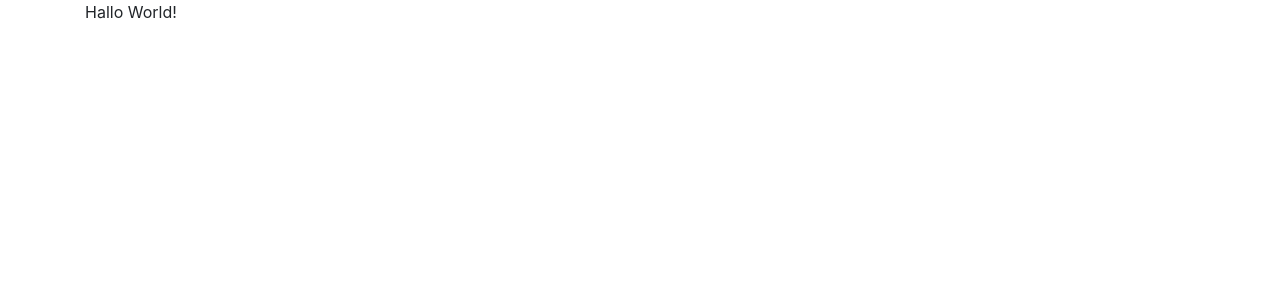
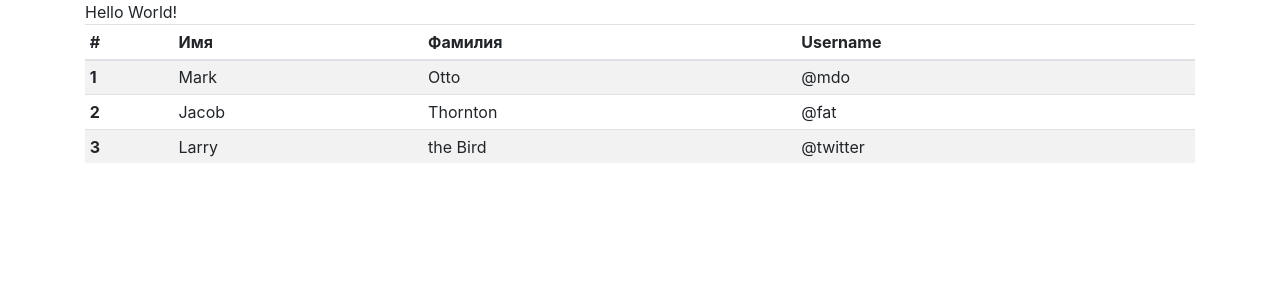
Before and after one commit to Guseff/datagrid, a React app: page / in a window 1280 px wide. Shown: the top 300 px of the page. Built offline with nearby package versions, Linux system fonts and the light colour scheme.

Commit message:
feat: add generator for data

```diff
--- a/src/App.jsx
+++ b/src/App.jsx
@@ -1,9 +1,15 @@
 import 'bootstrap/dist/css/bootstrap.css'
 
 import React from 'react'
+import MainTable from './components/Table'
 
 const App = () => {
-  return <div>Hallo World!</div>
+  return (
+    <div>
+      Hello World!
+      <MainTable />
+    </div>
+  )
 }
 
 export default App
--- /dev/null
+++ b/src/components/Table.jsx
@@ -0,0 +1,38 @@
+import React from 'react'
+
+const MainTable = () => {
+  return (
+    <table className="table table-striped table-hover table-sm">
+      <thead>
+        <tr>
+          <th scope="col">#</th>
+          <th scope="col">Имя</th>
+          <th scope="col">Фамилия</th>
+          <th scope="col">Username</th>
+        </tr>
+      </thead>
+      <tbody>
+        <tr>
+          <th scope="row">1</th>
+          <td>Mark</td>
+          <td>Otto</td>
+          <td>@mdo</td>
+        </tr>
+        <tr>
+          <th scope="row">2</th>
+          <td>Jacob</td>
+          <td>Thornton</td>
+          <td>@fat</td>
+        </tr>
+        <tr>
+          <th scope="row">3</th>
+          <td>Larry</td>
+          <td>the Bird</td>
+          <td>@twitter</td>
+        </tr>
+      </tbody>
+    </table>
+  )
+}
+
+export default MainTable
--- /dev/null
+++ b/src/utils/index.js
@@ -0,0 +1 @@
+export { default } from './generator'
```
Also changed, not shown: src/data/generator.js (deleted, +0 -7 lines), src/utils/generator.js (added, +20 -0 lines).
